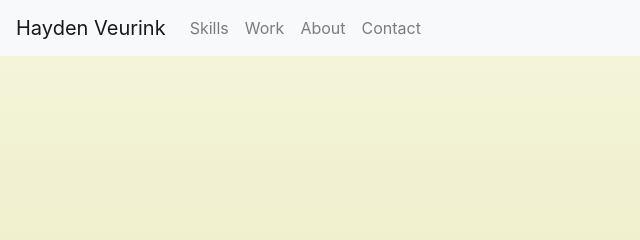
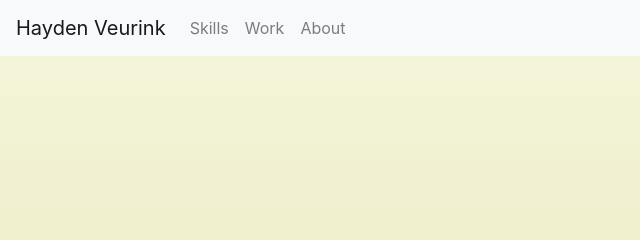
Before and after one commit to hav659/hav659.github.io, a plain HTML site: page index.html in a window 1280 px wide. Shown: the top 240 px of the page, 0-640 px from the left. Drawn offline with nearby package versions, Linux system fonts and the light colour scheme.

Commit message:
Remove Contact

```diff
--- a/index.html
+++ b/index.html
@@ -27,9 +27,6 @@
                     </li>
                     <li class="nav-item">
                       <a class="nav-link" href="#">About</a>
-                    </li>
-                    <li class="nav-item">
-                      <a class="nav-link" href="#">Contact</a>
                     </li>
                   </ul>
                 </div>
```
